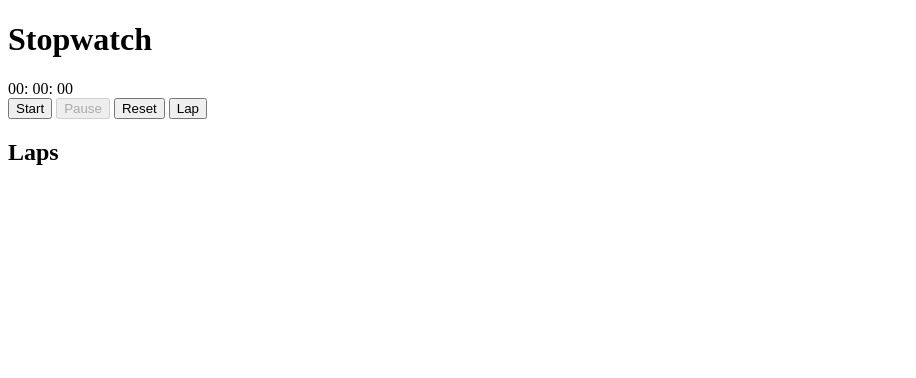
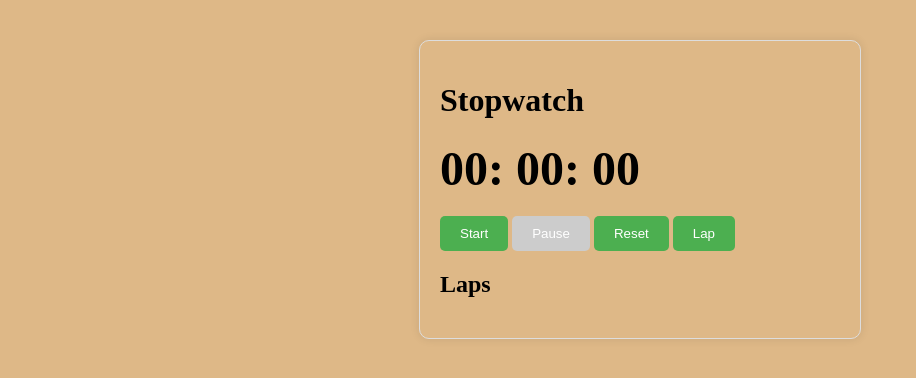
Before and after one commit to abhisek27718/PRODIGY_WD_Task-02, a plain HTML site: page index.html in a window 1280 px wide. Shown: the whole page, without its empty margins (0-916 px from the left). Drawn offline with Linux system fonts and the light colour scheme.

Commit message:
CSS file created

```diff
--- a/index.html
+++ b/index.html
@@ -4,7 +4,7 @@
     <meta charset="UTF-8">
     <meta name="viewport" content="width=device-width, initial-scale=1.0">
     <title>Stopwatch</title>
-    <link rel="stylesheet" href="styles.css">
+    <link rel="stylesheet" href="style.css">
 </head>
 <body>
     <div class="stopwatch-container">
--- a/style.css
+++ b/style.css
@@ -0,0 +1,59 @@
+body{
+    background-color: burlywood;
+}
+
+.stopwatch-container {
+    max-width: 400px;
+    margin: 40px auto;
+    padding: 20px;
+    border: 1px solid #ddd;
+    border-radius: 10px;
+    box-shadow: 0 0 10px rgba(0, 0, 0, 0.1);
+}
+
+.display {
+    font-size: 48px;
+    font-weight: bold;
+    margin-bottom: 20px;
+}
+
+.controls {
+    margin-bottom: 20px;
+}
+
+button {
+    padding: 10px 20px;
+    border: none;
+    border-radius: 5px;
+    background-color: #4CAF50;
+    color: #fff;
+    cursor: pointer;
+}
+
+button:hover {
+    background-color: #3e8e41;
+}
+
+button:disabled {
+    background-color: #ccc;
+    cursor: not-allowed;
+}
+
+.laps {
+    margin-top: 20px;
+}
+
+#lap-list {
+    list-style: none;
+    padding: 0;
+    margin: 0;
+}
+
+#lap-list li {
+    padding: 10px;
+    border-bottom: 1px solid #ddd;
+}
+
+#lap-list li:last-child {
+    border-bottom: none;
+}
```
